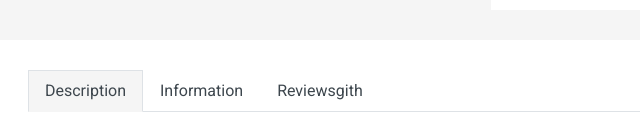
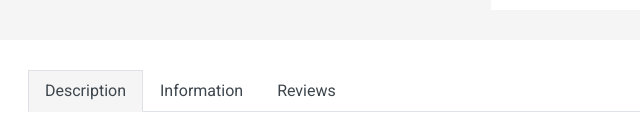
Before and after one commit to oldregime/VITT-Buy-sell-rent, a plain HTML site: page monitor.html in a window 1280 px wide. Shown: the part 813-951 px from the top of the page, 65-705 px from the left. Drawn offline with nearby package versions, Linux system fonts and the light colour scheme.

Commit message:
Update monitor.html

```diff
--- a/monitor.html
+++ b/monitor.html
@@ -303,7 +303,7 @@
                     <div class="nav nav-tabs mb-4">
                         <a class="nav-item nav-link text-dark active" data-toggle="tab" href="#tab-pane-1">Description</a>
                         <a class="nav-item nav-link text-dark" data-toggle="tab" href="#tab-pane-2">Information</a>
-                        <a class="nav-item nav-link text-dark" data-toggle="tab" href="#tab-pane-3">Reviewsgith</a>
+                        <a class="nav-item nav-link text-dark" data-toggle="tab" href="#tab-pane-3">Reviews</a>
                     </div>
                     <div class="tab-content">
                         <div class="tab-pane fade show active" id="tab-pane-1">
```
